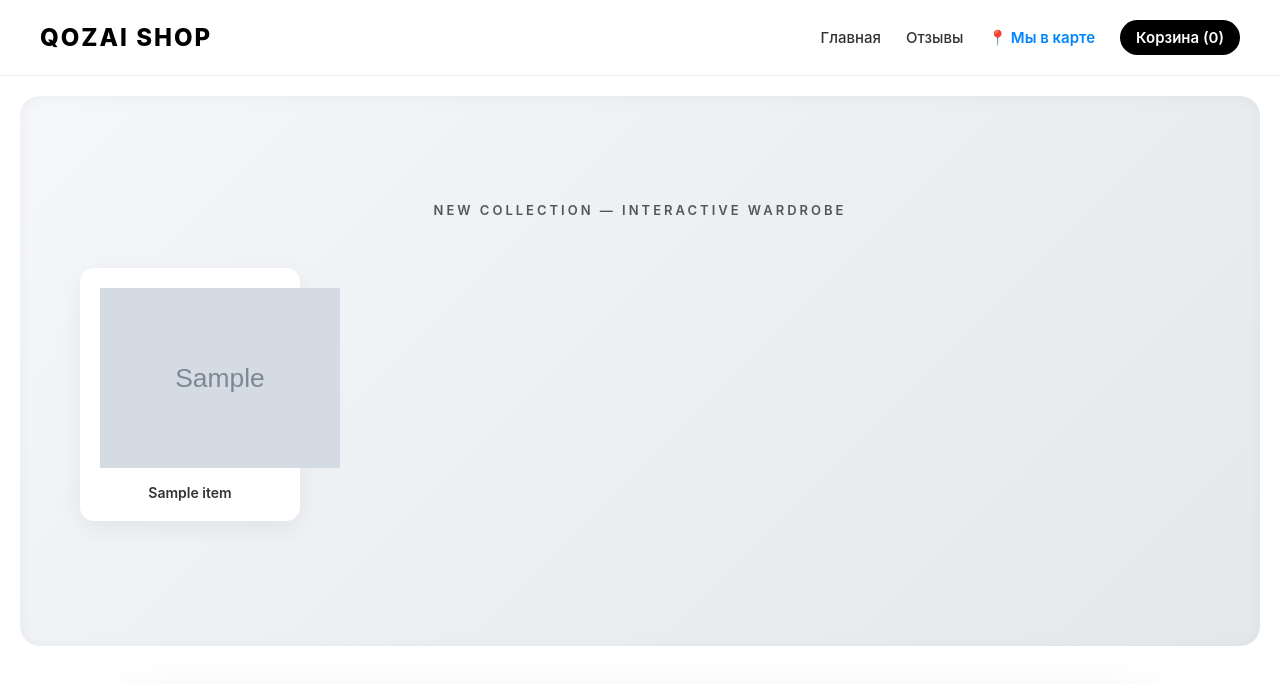
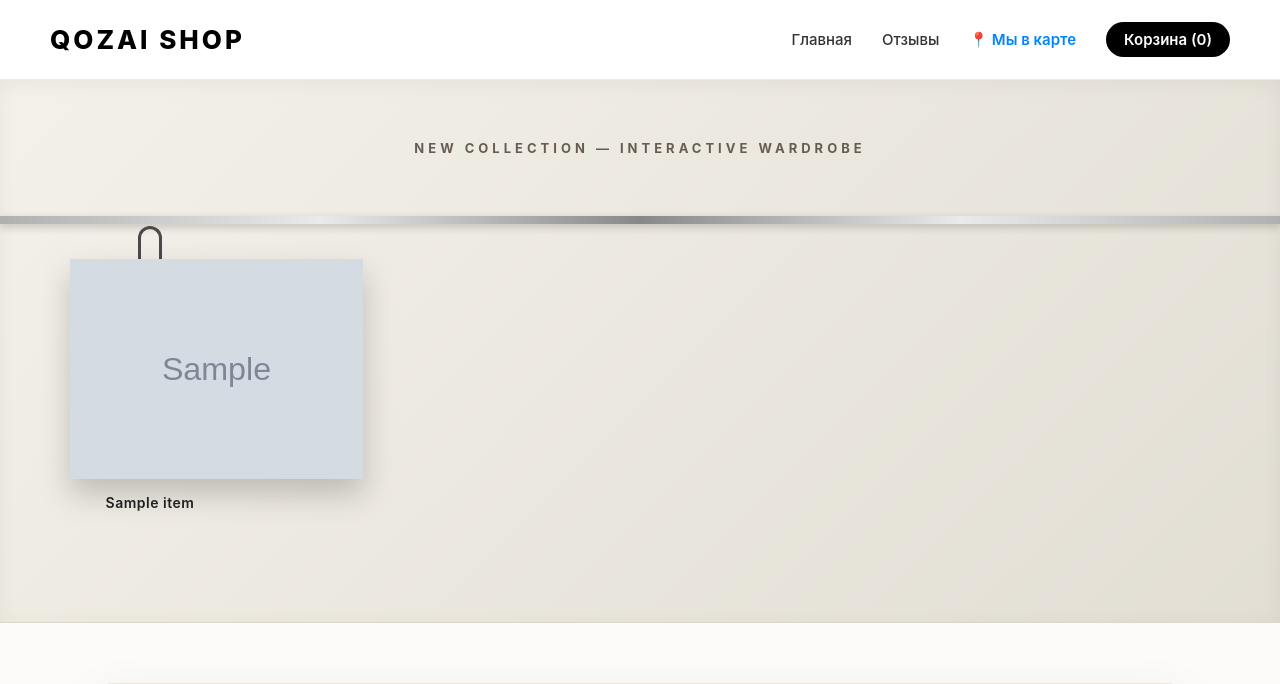
Before and after one commit to rbdikerim-sudo/qozai-shop, a Flask app: template templates/index.html in a window 1280 px wide. Shown: the top 684 px of the page. Run offline with Flask 3, Linux system fonts and the light colour scheme; the template is opened without the code that fills it: most values are stand-ins (such as "Sample title", 1, 10 or a date in 2020); grey boxes marked "Sample" are stand-in pictures.

Commit message:
Add files via upload

```diff
--- a/templates/index.html
+++ b/templates/index.html
@@ -5,37 +5,244 @@
     <meta name="viewport" content="width=device-width, initial-scale=1.0">
     <title>Qozai Shop — Interactive Wardrobe</title>
     <style>
-        body { font-family: -apple-system, BlinkMacSystemFont, "Segoe UI", Roboto, sans-serif; margin: 0; padding: 0; background-color: #fff; color: #111; }
-        header { display: flex; justify-content: space-between; align-items: center; padding: 20px 40px; border-bottom: 1px solid #eaeaea; background: #fff; position: sticky; top: 0; z-index: 1000; }
-        .logo { font-size: 24px; font-weight: 800; letter-spacing: 2px; text-decoration: none; color: #000; }
-        nav { display: flex; align-items: center; }
-        nav a { margin-left: 25px; text-decoration: none; color: #333; font-weight: 500; font-size: 15px; }
-        nav a:hover { color: #000; }
-        .cart-badge { background: #000; color: #fff; padding: 8px 16px; border-radius: 20px; text-decoration: none; font-weight: 600; }
+        :root {
+            --bg-color: #fcfbf9;
+            --text-main: #1a1a1a;
+            --accent: #d4a373;
+        }
+        body {
+            font-family: -apple-system, BlinkMacSystemFont, "Segoe UI", Roboto, Helvetica, Arial, sans-serif;
+            margin: 0;
+            padding: 0;
+            background-color: var(--bg-color);
+            color: var(--text-main);
+        }
+        header {
+            display: flex;
+            justify-content: space-between;
+            align-items: center;
+            padding: 22px 50px;
+            border-bottom: 1px solid #eaeaea;
+            background: #fff;
+            position: sticky;
+            top: 0;
+            z-index: 1000;
+        }
+        .logo {
+            font-size: 26px;
+            font-weight: 800;
+            letter-spacing: 3px;
+            text-decoration: none;
+            color: #000;
+        }
+        nav {
+            display: flex;
+            align-items: center;
+        }
+        nav a {
+            margin-left: 30px;
+            text-decoration: none;
+            color: #333;
+            font-weight: 500;
+            font-size: 15px;
+            transition: color 0.2s;
+        }
+        nav a:hover {
+            color: #000;
+        }
+        .cart-badge {
+            background: #000;
+            color: #fff;
+            padding: 8px 18px;
+            border-radius: 20px;
+            text-decoration: none;
+            font-weight: 600;
+        }
 
-        .catalog-section { background: linear-gradient(135deg, #f5f7fa 0%, #e4e8eb 100%); padding: 50px 20px; min-height: 450px; display: flex; flex-direction: column; justify-content: center; align-items: center; box-shadow: inset 0 2px 15px rgba(0,0,0,0.04); margin: 20px; border-radius: 20px; }
-        .section-title { text-align: center; font-size: 13px; letter-spacing: 3px; color: #555; text-transform: uppercase; margin-bottom: 30px; font-weight: 600; }
+        /* Премиальная секция гардероба с рейлом и фоном */
+        .wardrobe-section {
+            background: linear-gradient(135deg, #f4f1ea 0%, #e2ded4 100%);
+            padding: 60px 0 80px 0;
+            position: relative;
+            box-shadow: inset 0 4px 20px rgba(0,0,0,0.05);
+            border-bottom: 1px solid #dcd6cd;
+        }
+        .section-title {
+            text-align: center;
+            font-size: 13px;
+            letter-spacing: 4px;
+            color: #665c54;
+            text-transform: uppercase;
+            margin-bottom: 40px;
+            font-weight: 700;
+        }
 
-        .rail-wrapper { width: 100%; max-width: 1200px; overflow-x: auto; padding: 20px 0; white-space: nowrap; scrollbar-width: thin; }
-        .rail { display: inline-flex; gap: 40px; align-items: center; padding: 0 40px; }
-        .rail-item { display: inline-block; cursor: pointer; text-align: center; transition: transform 0.3s ease; background: #fff; padding: 20px; border-radius: 14px; box-shadow: 0 8px 25px rgba(0,0,0,0.06); width: 180px; }
-        .rail-item:hover { transform: translateY(-8px); box-shadow: 0 12px 30px rgba(0,0,0,0.1); }
-        .rail-item img { max-height: 180px; width: auto; object-fit: contain; margin-bottom: 12px; }
-        .rail-item-title { font-size: 14px; font-weight: 600; color: #333; overflow: hidden; text-overflow: ellipsis; }
+        /* Интерактивный рейл с металлической трубой */
+        .rail-container {
+            position: relative;
+            width: 100%;
+            overflow-x: auto;
+            white-space: nowrap;
+            padding: 30px 0;
+            scrollbar-width: thin;
+        }
+        .rail-container::before {
+            content: '';
+            position: absolute;
+            top: 20px;
+            left: 0;
+            width: 100%;
+            height: 8px;
+            background: linear-gradient(90deg, #b0b0b0, #eaeaea, #888, #eaeaea, #b0b0b0);
+            box-shadow: 0 3px 8px rgba(0,0,0,0.2);
+            z-index: 1;
+        }
+        .rail {
+            display: inline-flex;
+            gap: 70px;
+            padding: 0 70px;
+            align-items: flex-start;
+            position: relative;
+            z-index: 2;
+        }
+        .wardrobe-item {
+            display: inline-block;
+            text-align: center;
+            cursor: pointer;
+            transition: transform 0.3s cubic-bezier(0.175, 0.885, 0.32, 1.275);
+            vertical-align: top;
+            width: 160px;
+        }
+        .wardrobe-item:hover {
+            transform: translateY(12px) scale(1.03);
+        }
+        /* Крючок вешалки */
+        .wardrobe-item::before {
+            content: '';
+            display: block;
+            width: 18px;
+            height: 32px;
+            border: 3.5px solid #4a4a4a;
+            border-bottom: none;
+            border-radius: 12px 12px 0 0;
+            margin: 0 auto -2px auto;
+        }
+        .wardrobe-item img {
+            max-height: 220px;
+            width: auto;
+            object-fit: contain;
+            display: block;
+            margin: 0 auto;
+            filter: drop-shadow(0 15px 15px rgba(0,0,0,0.2));
+            transition: filter 0.3s;
+        }
+        .wardrobe-item:hover img {
+            filter: drop-shadow(0 20px 20px rgba(0,0,0,0.3));
+        }
+        .wardrobe-title {
+            font-size: 14px;
+            font-weight: 600;
+            color: #222;
+            margin-top: 15px;
+            white-space: normal;
+            letter-spacing: 0.5px;
+        }
 
-        .product-details-container { max-width: 950px; margin: 40px auto 80px auto; background: #fff; padding: 45px; border-radius: 20px; box-shadow: 0 10px 40px rgba(0,0,0,0.08); display: flex; gap: 50px; align-items: center; border: 1px solid #eaeaea; }
-        .product-preview-img { flex: 1; text-align: center; }
-        .product-preview-img img { max-height: 480px; width: 100%; object-fit: contain; border-radius: 12px; }
-        .product-info { flex: 1; }
-        .product-title { font-size: 30px; font-weight: 700; margin-bottom: 10px; color: #111; }
-        .product-price { font-size: 24px; font-weight: 700; color: #e44d26; margin-bottom: 20px; }
-        .sizes-list { display: flex; gap: 10px; margin-bottom: 25px; }
-        .size-btn { padding: 10px 18px; border: 2px solid #ddd; background: #fff; cursor: pointer; border-radius: 8px; font-weight: 600; transition: all 0.2s; }
-        .size-btn.active, .size-btn:hover { border-color: #000; background: #000; color: #fff; }
-        .add-to-cart-btn { background: #000; color: #fff; border: none; padding: 16px 30px; font-size: 16px; font-weight: 600; border-radius: 10px; cursor: pointer; width: 100%; }
-        .add-to-cart-btn:hover { background: #333; }
-        .empty-shop { text-align: center; padding: 60px; color: #666; font-size: 18px; }
-        @media(max-width: 768px) { .product-details-container { flex-direction: column; padding: 20px; margin: 20px; } header { padding: 15px 20px; } }
+        /* Большой детальный блок товара снизу */
+        .product-details-container {
+            max-width: 1000px;
+            margin: 60px auto 100px auto;
+            background: #fff;
+            padding: 50px;
+            border-radius: 24px;
+            box-shadow: 0 15px 50px rgba(0,0,0,0.08);
+            display: flex;
+            gap: 60px;
+            align-items: center;
+            border: 1px solid #eae6df;
+        }
+        .product-preview-img {
+            flex: 1;
+            text-align: center;
+        }
+        .product-preview-img img {
+            max-height: 520px;
+            width: 100%;
+            object-fit: contain;
+            border-radius: 16px;
+        }
+        .product-info {
+            flex: 1;
+        }
+        .product-title {
+            font-size: 32px;
+            font-weight: 700;
+            margin-bottom: 12px;
+            color: #111;
+        }
+        .product-price {
+            font-size: 26px;
+            font-weight: 700;
+            color: #e44d26;
+            margin-bottom: 25px;
+        }
+        .specs-text {
+            color: #555;
+            margin-bottom: 25px;
+            line-height: 1.6;
+            font-size: 15px;
+        }
+        .sizes-list {
+            display: flex;
+            gap: 12px;
+            margin-bottom: 30px;
+        }
+        .size-btn {
+            padding: 12px 22px;
+            border: 2px solid #ddd;
+            background: #fff;
+            cursor: pointer;
+            border-radius: 10px;
+            font-weight: 600;
+            font-size: 15px;
+            transition: all 0.2s;
+        }
+        .size-btn.active, .size-btn:hover {
+            border-color: #000;
+            background: #000;
+            color: #fff;
+        }
+        .add-to-cart-btn {
+            background: #000;
+            color: #fff;
+            border: none;
+            padding: 18px 35px;
+            font-size: 16px;
+            font-weight: 600;
+            border-radius: 12px;
+            cursor: pointer;
+            width: 100%;
+            transition: background 0.2s;
+        }
+        .add-to-cart-btn:hover {
+            background: #333;
+        }
+        .empty-shop {
+            text-align: center;
+            padding: 80px 20px;
+            color: #666;
+            font-size: 18px;
+        }
+        @media(max-width: 768px) {
+            .product-details-container {
+                flex-direction: column;
+                padding: 25px;
+                margin: 20px;
+            }
+            header {
+                padding: 15px 20px;
+            }
+        }
     </style>
 </head>
 <body>
@@ -49,16 +256,16 @@
         </nav>
     </header>
 
-    <div class="catalog-section">
+    <div class="wardrobe-section">
         <div class="section-title">New Collection — Interactive Wardrobe</div>
 
         {% if items %}
-        <div class="rail-wrapper">
+        <div class="rail-container">
             <div class="rail" id="rail">
                 {% for item in items %}
-                <div class="rail-item" onclick="selectItem({{ item | tojson }})">
+                <div class="wardrobe-item" onclick="selectItem({{ item | tojson }})">
                     <img src="{{ url_for('static', filename='uploads/' + item.image) }}" alt="{{ item.title }}">
-                    <div class="rail-item-title">{{ item.title }}</div>
+                    <div class="wardrobe-title">{{ item.title }}</div>
                 </div>
                 {% endfor %}
             </div>
@@ -79,7 +286,7 @@
         <div class="product-info">
             <div class="product-title" id="detail-title">{{ items[0].title }}</div>
             <div class="product-price" id="detail-price">{{ items[0].price_format or items[0].price ~ ' ₸' }}</div>
-            <p style="color: #666; margin-bottom: 20px; line-height: 1.5;" id="detail-specs">{{ items[0].specs }}</p>
+            <div class="specs-text" id="detail-specs">{{ items[0].specs }}</div>
 
             <div style="margin-bottom: 10px; font-weight: 600;">Выберите размер:</div>
             <div class="sizes-list" id="detail-sizes"></div>
```
